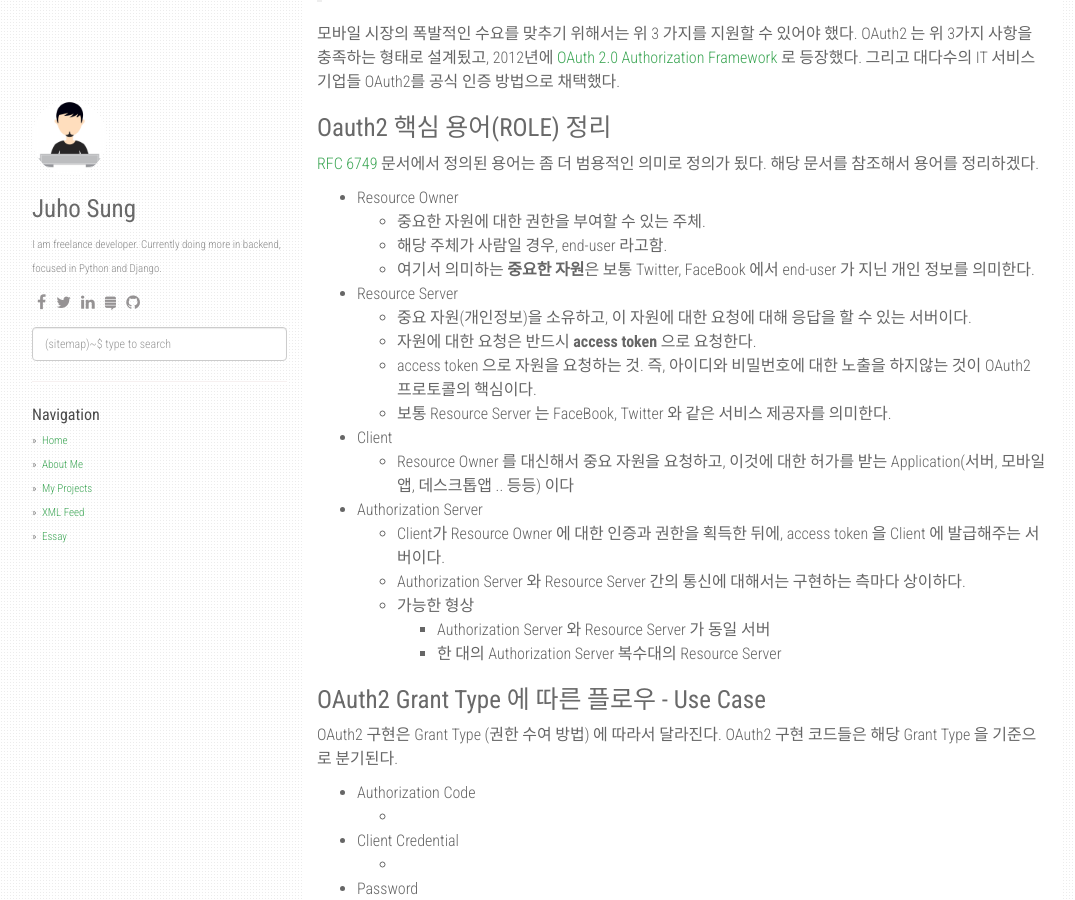
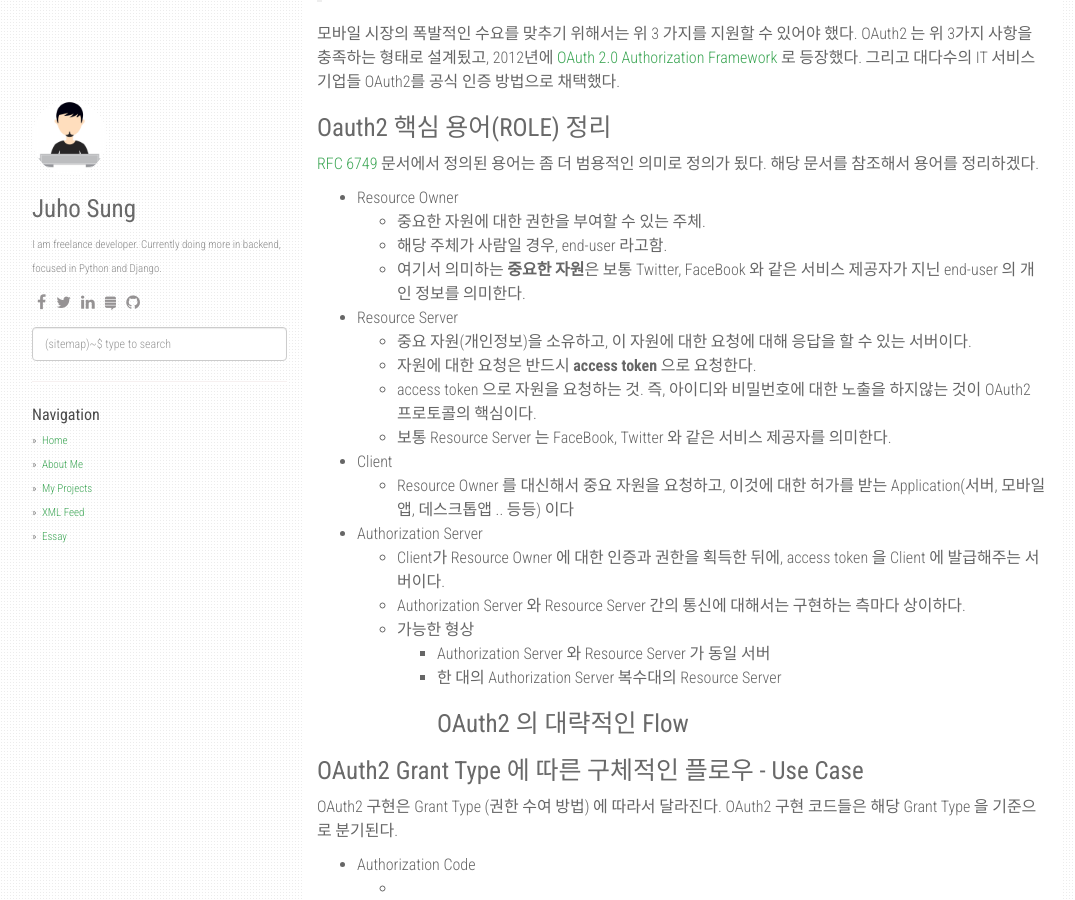
Before and after one commit to ktjooho/ktjooho.github.io, a Jekyll site: the page built from _posts/2019-01-05-review-oauth2.markdown, in a window 1280 px wide and 900 px high, scrolled down 707 px. Shown: the whole window, without its empty margins (53-1128 px from the left). Built offline with Jekyll 4.4.1, drawn with Linux system fonts in a browser that asks for light colours; nearby versions of some CDN libraries; comment, search, counter and statistics services are not loaded.

Commit message:
Update 2019-01-05-review-oauth2.markdown

```diff
--- a/_posts/2019-01-05-review-oauth2.markdown
+++ b/_posts/2019-01-05-review-oauth2.markdown
@@ -25,7 +25,7 @@ OAuth2 관련된 코드를 [WebFlux(Reactive Web)](https://docs.spring.io/spring
 - Resource Owner
   - 중요한 자원에 대한 권한을 부여할 수 있는 주체.
   - 해당 주체가 사람일 경우, end-user 라고함.
-  - 여기서 의미하는 **중요한 자원**은 보통 Twitter, FaceBook 에서 end-user 가 지닌 개인 정보를 의미한다.
+  - 여기서 의미하는 **중요한 자원**은 보통 Twitter, FaceBook 와 같은 서비스 제공자가 지닌 end-user 의 개인 정보를 의미한다.
 
 - Resource Server
   - 중요 자원(개인정보)을 소유하고, 이 자원에 대한 요청에 대해 응답을 할 수 있는 서버이다.
@@ -42,8 +42,9 @@ OAuth2 관련된 코드를 [WebFlux(Reactive Web)](https://docs.spring.io/spring
   - 가능한 형상
     - Authorization Server 와 Resource Server 가 동일 서버
     - 한 대의 Authorization Server 복수대의 Resource Server
+# OAuth2 의 대략적인 Flow
 
-# OAuth2 Grant Type 에 따른 플로우 - Use Case
+# OAuth2 Grant Type 에 따른 구체적인 플로우 - Use Case
  OAuth2 구현은 Grant Type (권한 수여 방법) 에 따라서 달라진다. OAuth2 구현 코드들은 해당 Grant Type 을 기준으로 분기된다.
 * Authorization Code
   -
```
